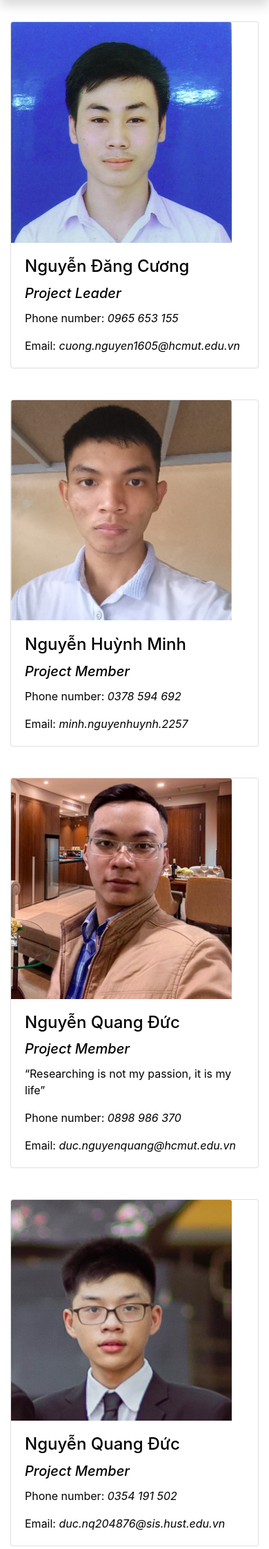
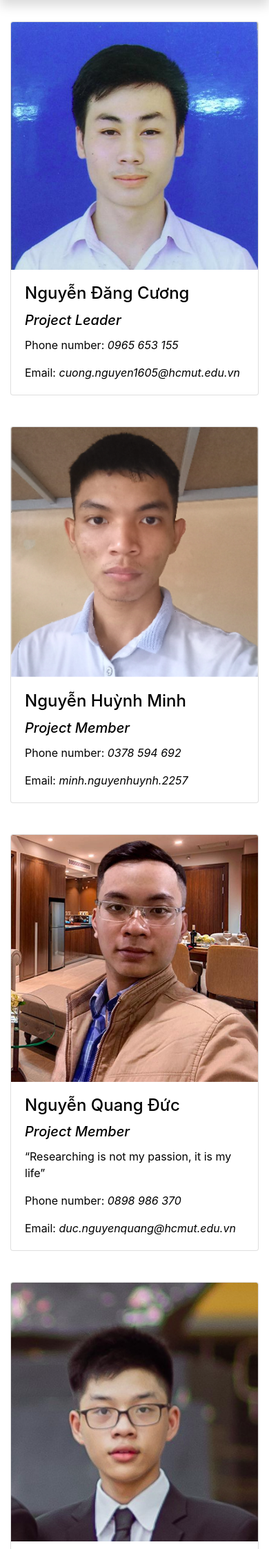
Before and after one commit to martinakaduc/BeCaked, a Flask app: page /contact in a window 390 px wide. Shown: the part 61-2306 px from the top of the page at 69% size. Run offline with Flask 2, Linux system fonts and the light colour scheme; parts of the project's set-up code (start-up, migrations or seed data) failed here and were passed over; some libraries are stand-ins or nearby versions.

Commit message:
fix responsive contact

```diff
--- a/static/css/style.css
+++ b/static/css/style.css
@@ -207,7 +207,7 @@ header{
   color: #fff;
 }
 
-.card-img-top{
+/* .card-img-top{
   width: 320px;
   height: 320px;
-}
+} */
--- a/templates/contact.html
+++ b/templates/contact.html
@@ -6,7 +6,7 @@
             <div class="card">
                 <img class="card-img-top" src="/BeCaked{{ url_for('static', filename='images/ndcuong.jpg') }}"
                     alt="NDCuong Image">
-                <div class="card-body" style="width: max-content;">
+                <div class="card-body">
                     <h4 class="card-title">Nguyễn Đăng Cương</h4>
                     <h5 class="card-title"><i>Project Leader</i></h5>
                     <p class="card-text">Phone number: <i>0965 653 155</i></p>
@@ -58,7 +58,7 @@
             <div class="card">
                 <img class="card-img-top" src="/BeCaked{{ url_for('static', filename='images/drkhuong.jpg') }}"
                     alt="Dr. Khuong Image">
-                <div class="card-body" style="width: max-content;">
+                <div class="card-body">
                     <h4 class="card-title"><b>TS</b> Nguyễn An Khương</h4>
                     <h5 class="card-title"><i>Advisor</i></h5>
                     <p class="card-text">Phone number: <i>0973 734 678</i></p>
```
